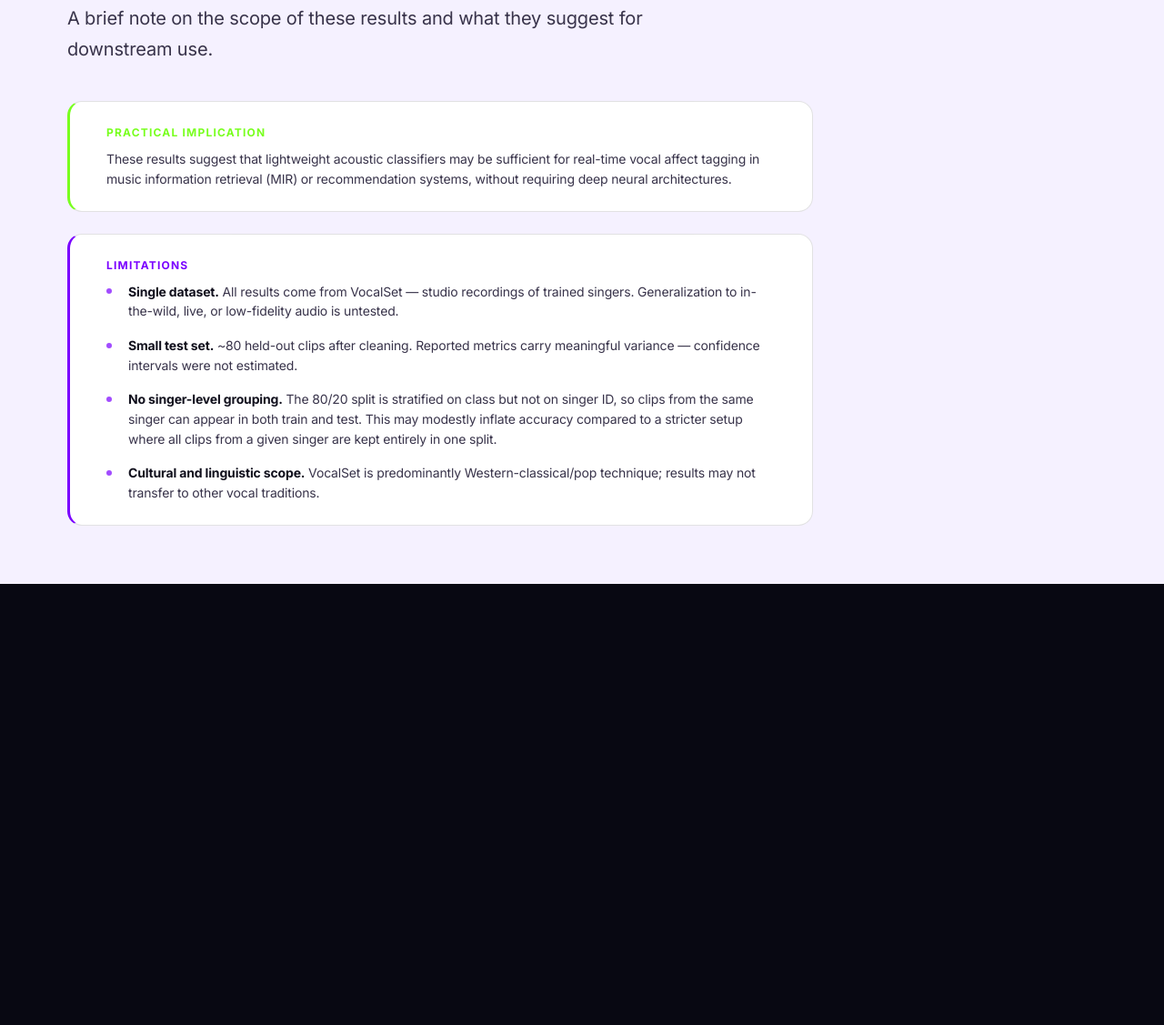
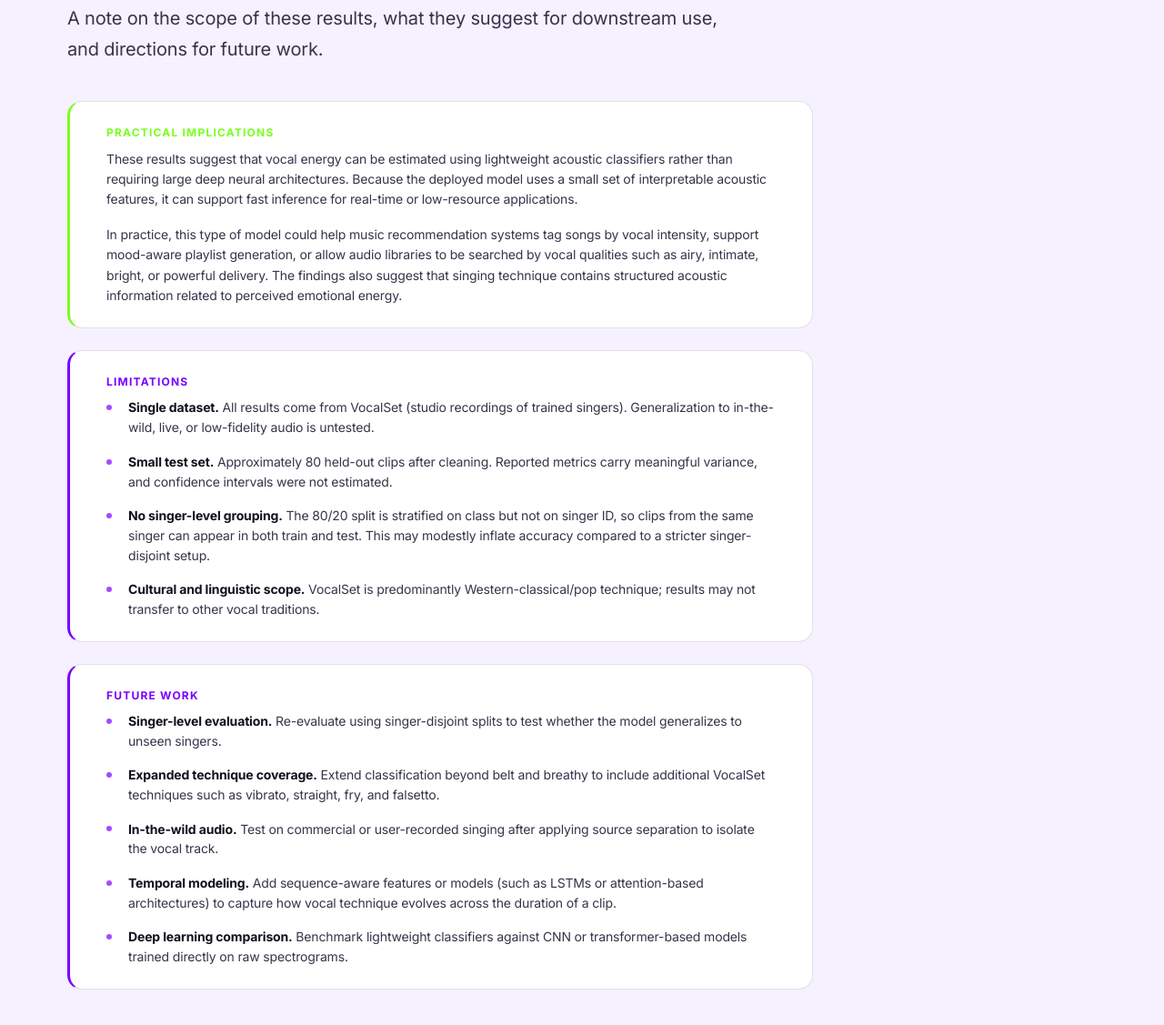
Before and after one commit to ZethT/ZethT-Vocal-Affect-Recognition, a plain HTML site: page frontend/findings.html in a window 1280 px wide. Shown: the part 5968-7095 px from the top of the page at 91% size. Before the commit the page ends 6610 px from the top, so only its background shows below. Drawn offline with Linux system fonts and the light colour scheme.

Commit message:
updated home page

```diff
--- a/frontend/findings.html
+++ b/frontend/findings.html
@@ -857,34 +857,43 @@
       <span class="section-label">Scope &amp; Outlook</span>
       <h2 style="color: var(--text-dark-primary); margin-bottom: var(--space-md);">Limitations &amp; Implications</h2>
       <p class="prose-body" style="margin-bottom: 0;">
-        A brief note on the scope of these results and what they suggest for downstream use.
+        A note on the scope of these results, what they suggest for downstream use, and directions for future work.
       </p>
 
       <div class="note-grid">
+
         <div class="note-card note-implication">
-          <span class="note-label">Practical Implication</span>
+          <span class="note-label">Practical Implications</span>
+          <p style="margin-bottom: var(--space-md);">
+            These results suggest that vocal energy can be estimated using lightweight acoustic
+            classifiers rather than requiring large deep neural architectures. Because the deployed
+            model uses a small set of interpretable acoustic features, it can support fast inference
+            for real-time or low-resource applications.
+          </p>
           <p>
-            These results suggest that lightweight acoustic classifiers may be sufficient for
-            real-time vocal affect tagging in music information retrieval (MIR) or recommendation
-            systems, without requiring deep neural architectures.
+            In practice, this type of model could help music recommendation systems tag songs by
+            vocal intensity, support mood-aware playlist generation, or allow audio libraries to be
+            searched by vocal qualities such as airy, intimate, bright, or powerful delivery. The
+            findings also suggest that singing technique contains structured acoustic information
+            related to perceived emotional energy.
           </p>
         </div>
+
         <div class="note-card">
           <span class="note-label">Limitations</span>
           <ul class="note-list">
             <li>
-              <strong>Single dataset.</strong> All results come from VocalSet — studio recordings of
-              trained singers. Generalization to in-the-wild, live, or low-fidelity audio is untested.
+              <strong>Single dataset.</strong> All results come from VocalSet (studio recordings of
+              trained singers). Generalization to in-the-wild, live, or low-fidelity audio is untested.
             </li>
             <li>
-              <strong>Small test set.</strong> ~80 held-out clips after cleaning. Reported metrics
-              carry meaningful variance — confidence intervals were not estimated.
+              <strong>Small test set.</strong> Approximately 80 held-out clips after cleaning. Reported
+              metrics carry meaningful variance, and confidence intervals were not estimated.
             </li>
             <li>
               <strong>No singer-level grouping.</strong> The 80/20 split is stratified on class but
               not on singer ID, so clips from the same singer can appear in both train and test. This
-              may modestly inflate accuracy compared to a stricter setup where all clips from a given
-              singer are kept entirely in one split.
+              may modestly inflate accuracy compared to a stricter singer-disjoint setup.
             </li>
             <li>
               <strong>Cultural and linguistic scope.</strong> VocalSet is predominantly
@@ -892,6 +901,35 @@
             </li>
           </ul>
         </div>
+
+        <div class="note-card" style="border-left-color: var(--color-purple);">
+          <span class="note-label">Future Work</span>
+          <ul class="note-list">
+            <li>
+              <strong>Singer-level evaluation.</strong> Re-evaluate using singer-disjoint splits to
+              test whether the model generalizes to unseen singers.
+            </li>
+            <li>
+              <strong>Expanded technique coverage.</strong> Extend classification beyond belt and
+              breathy to include additional VocalSet techniques such as vibrato, straight, fry, and
+              falsetto.
+            </li>
+            <li>
+              <strong>In-the-wild audio.</strong> Test on commercial or user-recorded singing after
+              applying source separation to isolate the vocal track.
+            </li>
+            <li>
+              <strong>Temporal modeling.</strong> Add sequence-aware features or models (such as
+              LSTMs or attention-based architectures) to capture how vocal technique evolves across
+              the duration of a clip.
+            </li>
+            <li>
+              <strong>Deep learning comparison.</strong> Benchmark lightweight classifiers against
+              CNN or transformer-based models trained directly on raw spectrograms.
+            </li>
+          </ul>
+        </div>
+
       </div>
     </div>
   </section>
```
Also changed, not shown: frontend/index.html (+40 -4 lines).
